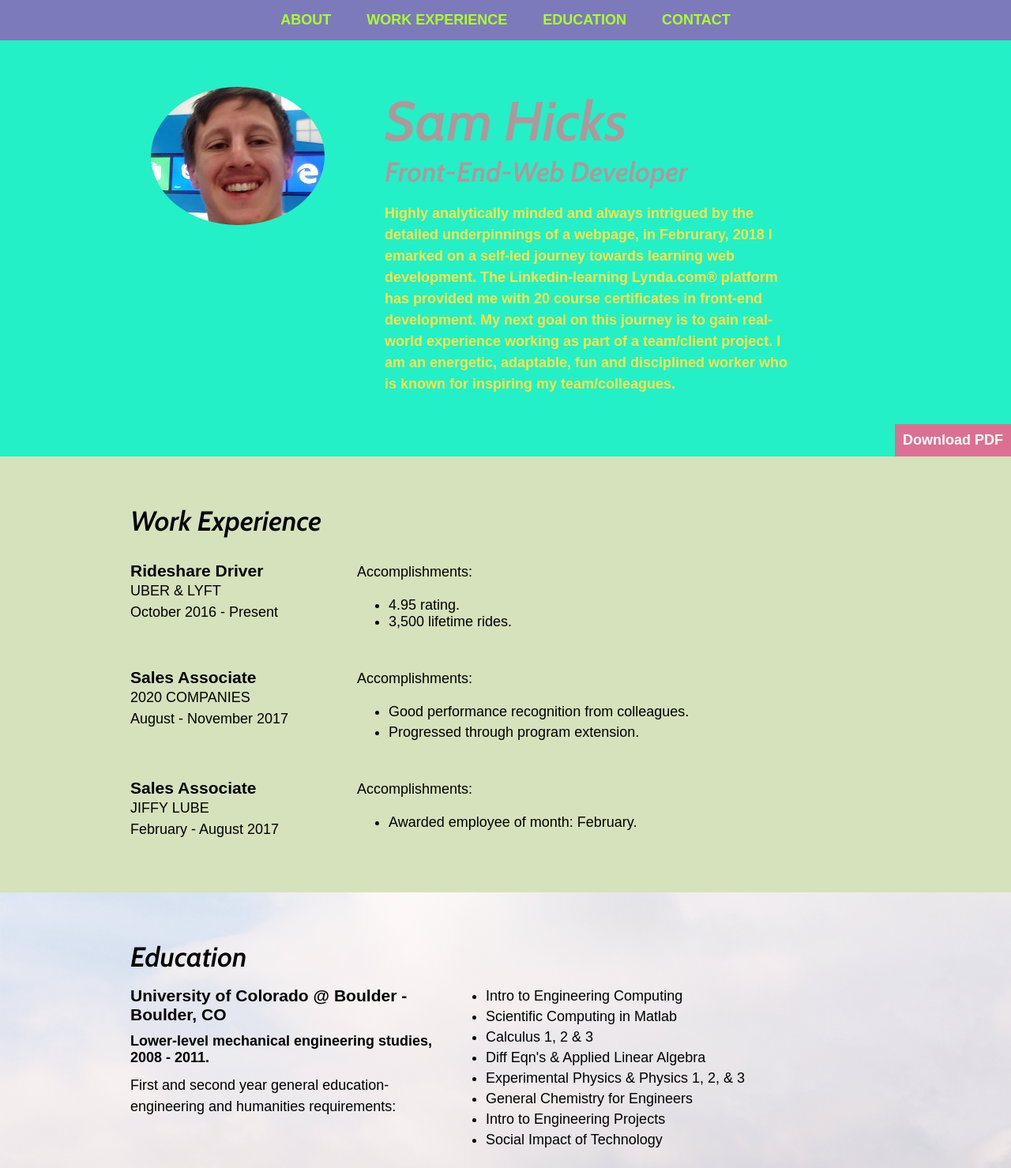
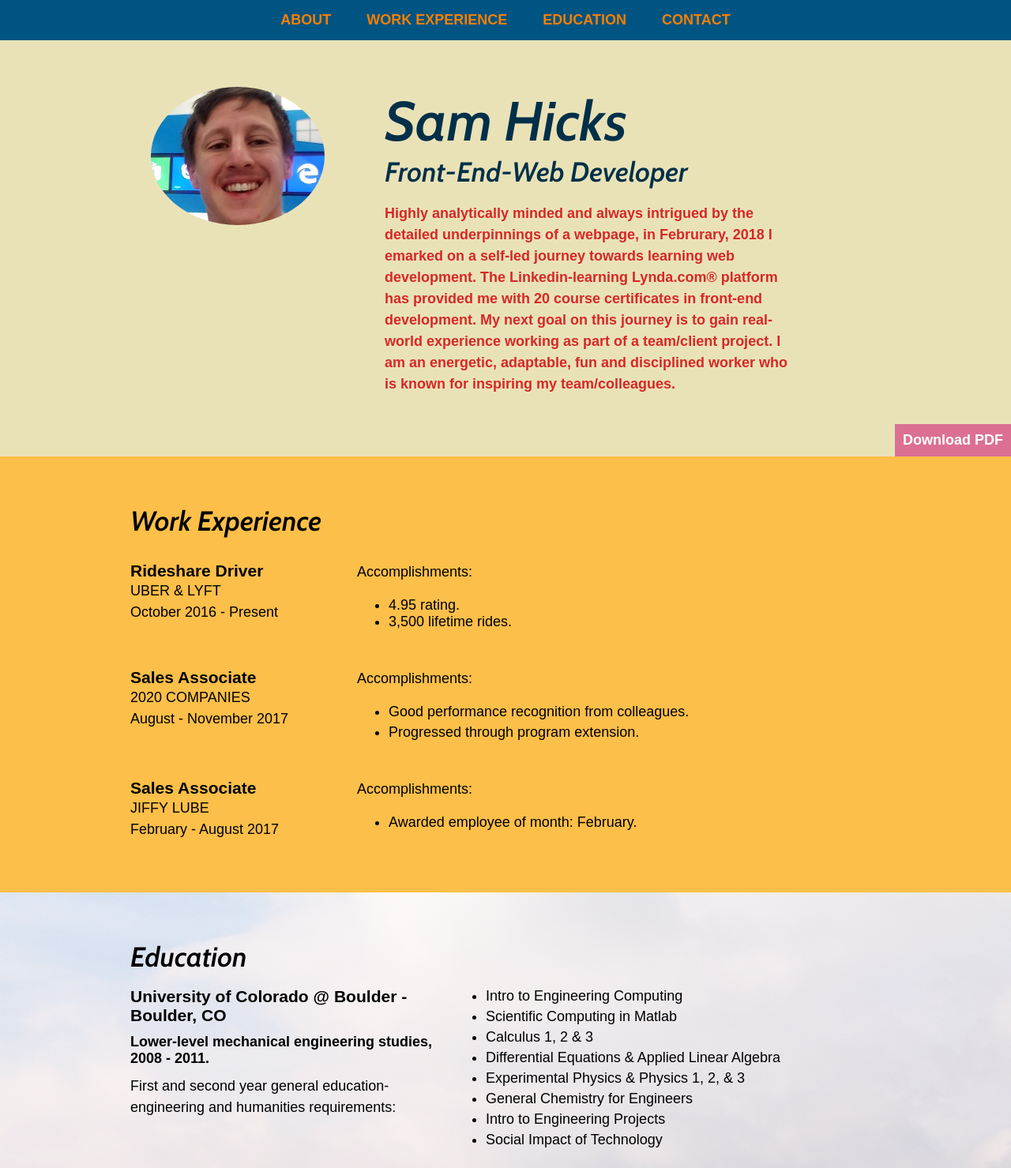
Before and after one commit to SamisaLamb/Sam-H-Resume, a plain HTML site: page Indexsam(html).html in a window 1280 px wide. Shown: the top 1479 px of the page at 79% size. Drawn offline with nearby package versions, Linux system fonts and the light colour scheme; a web font is replaced by a local one.

Commit message:
orange and blue

```diff
--- a/CSS/cStyleS.css
+++ b/CSS/cStyleS.css
@@ -11,6 +11,14 @@ $color5: rgba(211, 192, 210, 1);
 $color1: rgba(208, 255, 249, 1);
 $color4: rgba(176, 151, 156, 1);
 $color5: rgba(230, 192, 210, 1);
+/*rework*/
+$prussianblue: #003049;
+$dutchwhite: #eae2b7;
+$amaranthred: #d62828;
+$maximumyellowred: #fcbf49;
+$utorange: #f77f00;
+$usafablu: #005482;
+
 
 
 /* Global styles
@@ -59,7 +67,7 @@ h3 {
 
 a {
    background: none;
-   color: greenyellow;/*#488286;*/
+   color: #f77f00;/*greenyellow;/*#488286;*/
    text-decoration: none;
 }
 
@@ -126,12 +134,13 @@ h5 {
 .missions {
   flex-basis: 530px;
 }
-header, footer { background-color: #23F0C7;/*rgba(218, 255, 239, 1);#373e40;*/
-    color: #FFE347;/*#e86ba6 *//*rgba(315, 197, 214, 20);/*#d1abcf;#c9a5c7;#488286;*/
+
+header, footer { background-color:#eae2b7; /* #23F0C7;/*rgba(218, 255, 239, 1);#373e40;*/
+    color: #d62828;/*#FFE347;/*#e86ba6 *//*rgba(315, 197, 214, 20);/*#d1abcf;#c9a5c7;#488286;*/
 }
 
 header h1,
-header h2 { color:rgba(176, 151, 156, 1); ;/*#9e8b91;#b7d5d4;*/
+header h2 {color:#003049; /*rgba(176, 151, 156, 1);/*#9e8b91;#b7d5d4;*/
  margin: 0;
 }
 
@@ -177,7 +186,7 @@ footer { text-align:center;
 ------------------------*/
 
 nav {
-  background-color: #7D7ABC;
+  background-color: #005482;/*#004870;/*#7D7ABC;*/
   margin-bottom: 5px;
   text-align: center;
   position: fixed;
@@ -198,7 +207,7 @@ nav a {
 /* Work Experience
 ------------------------*/
 
-.work { background-color: rgba(213, 226, 188, 1);/*#b7d5d4;*/
+.work { background-color: #fcbf49;/*rgba(213, 226, 188, 1);/*#b7d5d4;*/
 }
 
 h3 ~ p { margin:0;
@@ -232,7 +241,7 @@ margin-top: 30px;
 }
 
 .tighten {
-  margin-top: 16px;
+  margin-top: 17px;
 }
 
 /* Media Queries
--- a/Indexsam(html).html
+++ b/Indexsam(html).html
@@ -105,7 +105,7 @@
                     <li class="courses">Intro to Engineering Computing</li>
                     <li class="courses">Scientific Computing in Matlab</li>
                     <li class="courses">Calculus 1, 2 &amp; 3</li>
-                    <li class="courses">Diff Eqn's &amp; Applied Linear Algebra</li>
+                    <li class="courses">Differential Equations &amp; Applied Linear Algebra</li>
                     <li class="courses">Experimental Physics &amp; Physics 1, 2, &amp; 3</li>
                     <li class="courses">General Chemistry for Engineers</li>
                     <li class="courses">Intro to Engineering Projects</li>
```
